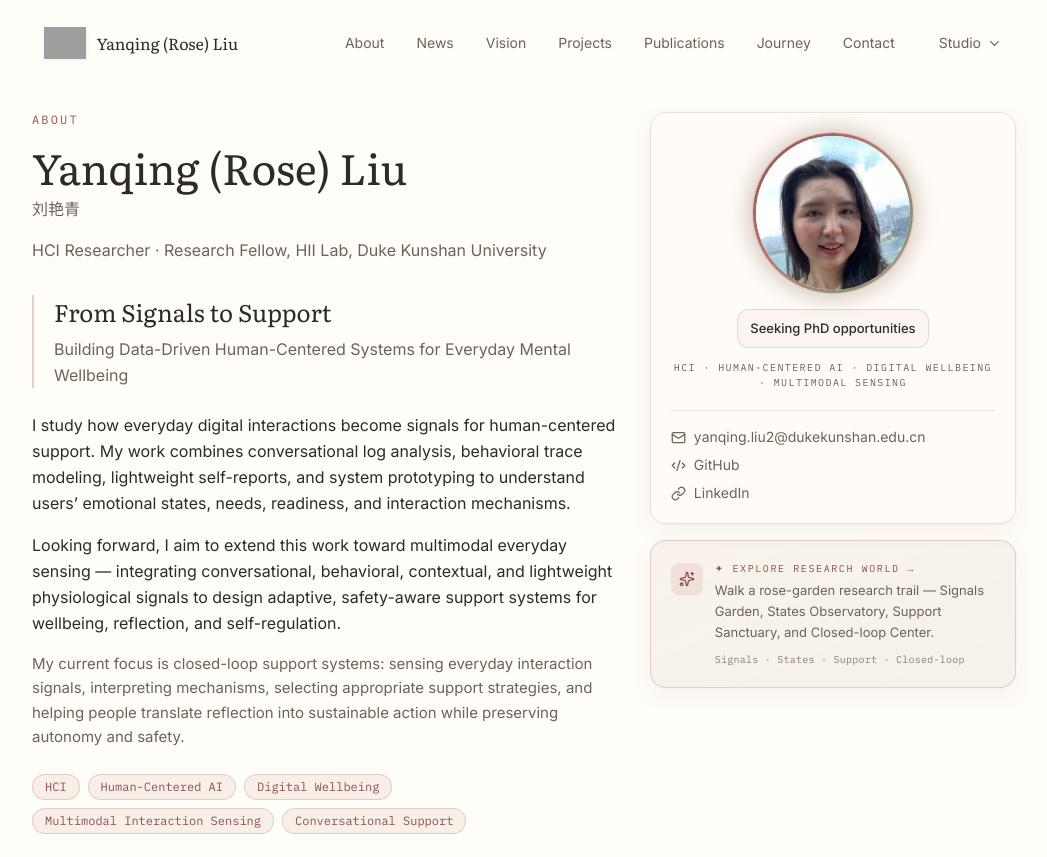
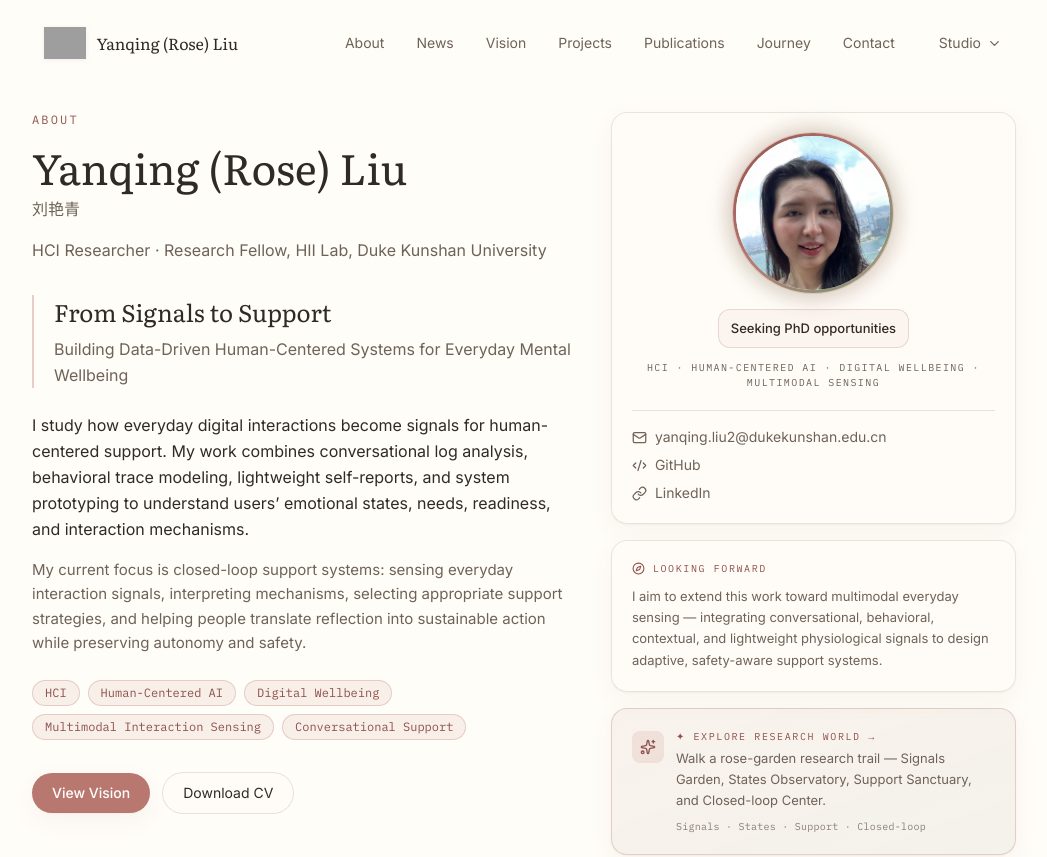
Before and after one commit to BlueRosy/ROSELIU-HCI-WEB, a React (Vite) app: page / in a window 1280 px wide. Shown: the top 857 px of the page, without its empty margins (116-1163 px from the left). Built offline with nearby package versions, Linux system fonts and the light colour scheme; grey boxes are pictures that could not be loaded.

Commit message:
update homepage

```diff
--- a/src/components/About.tsx
+++ b/src/components/About.tsx
@@ -1,6 +1,7 @@
 import { about, hero, profile } from "../content/site";
 import AboutBottomCards from "./AboutBottomCards";
 import AboutIdentityCard from "./AboutIdentityCard";
+import AboutLookingForward from "./AboutLookingForward";
 import AboutWorldPortal from "./AboutWorldPortal";
 import { Chip, Reveal } from "./primitives";
 
@@ -8,7 +9,7 @@ export default function About() {
   return (
     <section id="about" className="section-anchor pt-28 pb-20">
       <div className="mx-auto max-w-5xl px-5">
-        <div className="grid gap-8 lg:grid-cols-[1.6fr_1fr] lg:items-start">
+        <div className="grid gap-8 lg:grid-cols-[1.35fr_1fr] lg:items-start">
           <Reveal>
             <div>
               <p className="font-mono text-xs uppercase tracking-[0.18em] text-gradient-static">
@@ -29,11 +30,7 @@ export default function About() {
                 <p className="mt-2 text-base leading-relaxed text-slate">{hero.headlineSub}</p>
               </div>
 
-              <div className="mt-6 space-y-4 text-base leading-relaxed text-ink">
-                {about.intro.split("\n\n").map((para) => (
-                  <p key={para.slice(0, 48)}>{para}</p>
-                ))}
-              </div>
+              <p className="mt-6 text-base leading-relaxed text-ink">{about.intro}</p>
               <p className="mt-4 text-[15px] leading-relaxed text-slate">
                 {about.researchInterest}
               </p>
@@ -64,8 +61,9 @@ export default function About() {
           </Reveal>
 
           <Reveal delay={0.06}>
-            <div className="flex flex-col gap-4">
+            <div className="flex flex-col gap-4 lg:sticky lg:top-28">
               <AboutIdentityCard />
+              <AboutLookingForward />
               <AboutWorldPortal />
             </div>
           </Reveal>
--- /dev/null
+++ b/src/components/AboutLookingForward.tsx
@@ -0,0 +1,17 @@
+import { Compass } from "lucide-react";
+import { about } from "../content/site";
+
+/** Compact right-rail card — balances the About column without stacking more body text on the left. */
+export default function AboutLookingForward() {
+  return (
+    <div className="glass relative overflow-hidden rounded-2xl border border-border/80 p-5 shadow-soft">
+      <p className="flex items-center gap-2 font-mono text-[10px] uppercase tracking-[0.16em] text-primary-deep">
+        <Compass size={13} className="shrink-0" aria-hidden />
+        Looking forward
+      </p>
+      <p className="mt-2.5 text-[13px] leading-relaxed text-slate">
+        {about.lookingForward}
+      </p>
+    </div>
+  );
+}
--- a/src/content/site.ts
+++ b/src/content/site.ts
@@ -33,7 +33,7 @@ export const hero = {
   headlineSub:
     "Building Data-Driven Human-Centered Systems for Everyday Mental Wellbeing",
   intro:
-    "I study how everyday digital interactions become signals for human-centered support. My work combines conversational log analysis, behavioral trace modeling, lightweight self-reports, and system prototyping to understand users\u2019 emotional states, needs, readiness, and interaction mechanisms.\n\nLooking forward, I aim to extend this work toward multimodal everyday sensing \u2014 integrating conversational, behavioral, contextual, and lightweight physiological signals to design adaptive, safety-aware support systems for wellbeing, reflection, and self-regulation.",
+    "I study how everyday digital interactions become signals for human-centered support. My work combines conversational log analysis, behavioral trace modeling, lightweight self-reports, and system prototyping to understand users\u2019 emotional states, needs, readiness, and interaction mechanisms.",
   researchInterest:
     "My current focus is closed-loop support systems: sensing everyday interaction signals, interpreting mechanisms, selecting appropriate support strategies, and helping people translate reflection into sustainable action while preserving autonomy and safety.",
   tags: [
@@ -581,7 +581,9 @@ export const currentLens = [
 
 export const about = {
   intro:
-    "I study how everyday digital interactions become signals for human-centered support. My work combines conversational log analysis, behavioral trace modeling, lightweight self-reports, and system prototyping to understand users\u2019 emotional states, needs, readiness, and interaction mechanisms.\n\nLooking forward, I aim to extend this work toward multimodal everyday sensing \u2014 integrating conversational, behavioral, contextual, and lightweight physiological signals to design adaptive, safety-aware support systems for wellbeing, reflection, and self-regulation.",
+    "I study how everyday digital interactions become signals for human-centered support. My work combines conversational log analysis, behavioral trace modeling, lightweight self-reports, and system prototyping to understand users\u2019 emotional states, needs, readiness, and interaction mechanisms.",
+  lookingForward:
+    "I aim to extend this work toward multimodal everyday sensing \u2014 integrating conversational, behavioral, contextual, and lightweight physiological signals to design adaptive, safety-aware support systems.",
   researchInterest:
     "My current focus is closed-loop support systems: sensing everyday interaction signals, interpreting mechanisms, selecting appropriate support strategies, and helping people translate reflection into sustainable action while preserving autonomy and safety.",
   researchAreas: [
```
Also changed, not shown: 1 other file (tests, documents, lock files or other folders).
